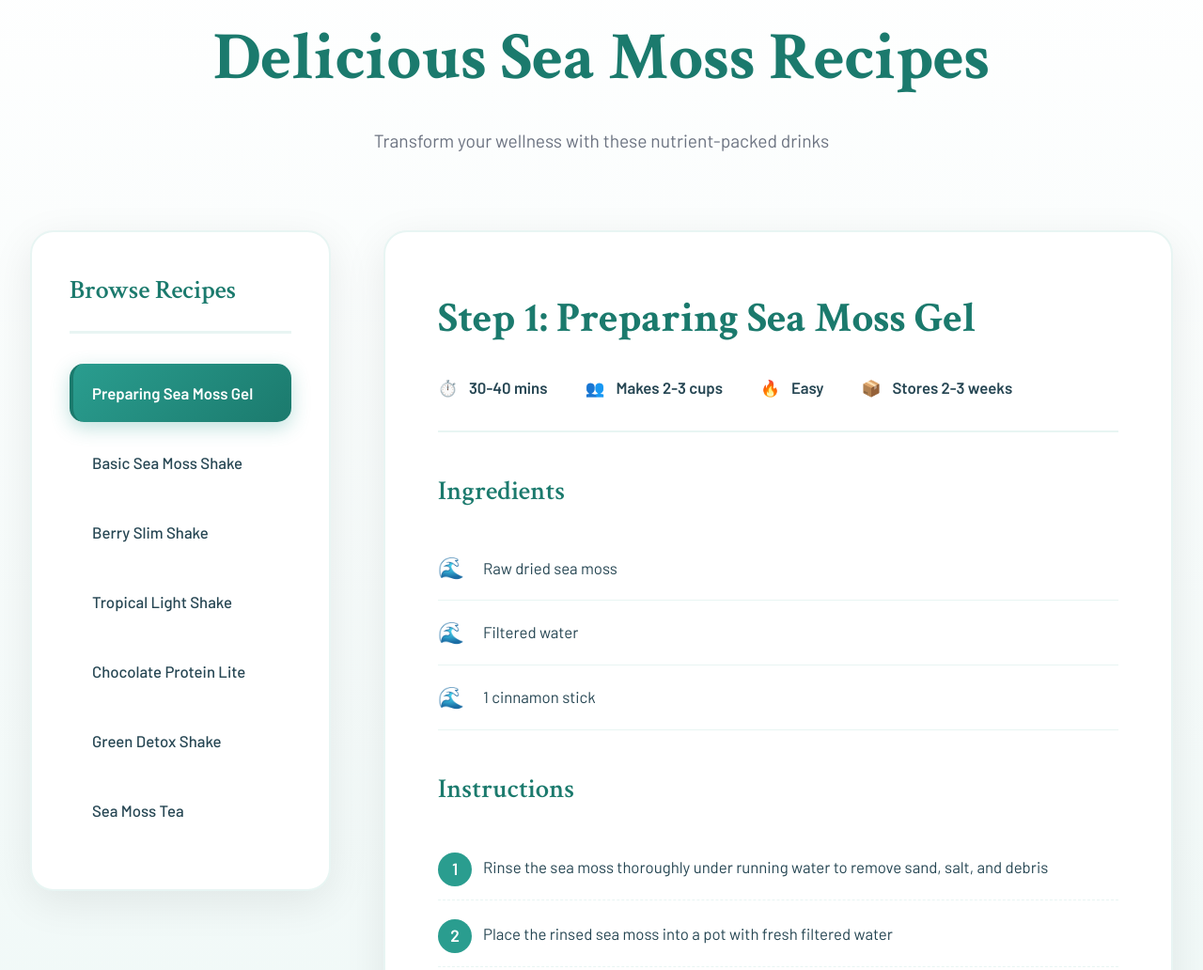
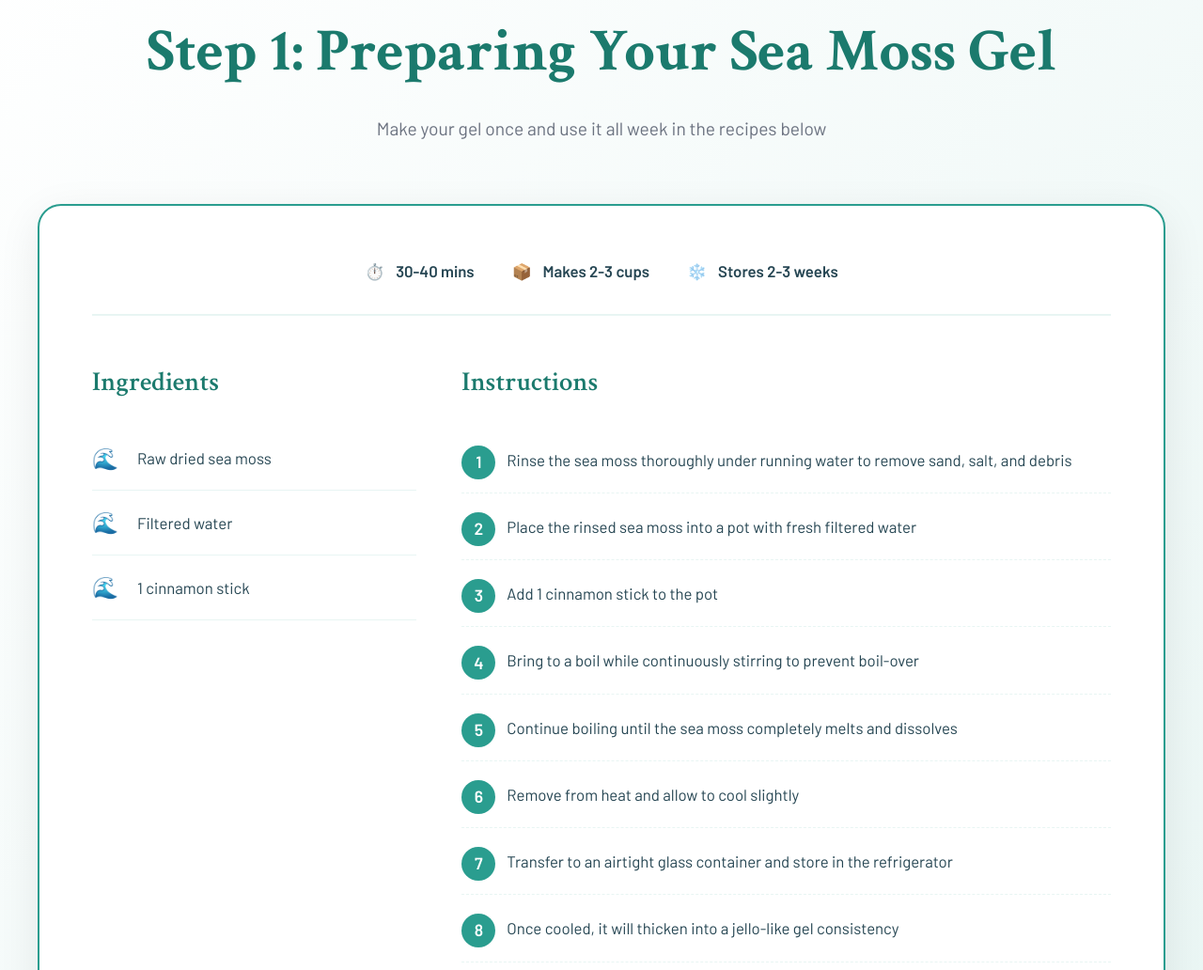
Before and after one commit to Tag358/seamoss-website, a plain HTML site: page index.html in a window 1280 px wide. Shown: the part 1458-2490 px from the top of the page at 94% size. Drawn offline with Linux system fonts and the light colour scheme.

Commit message:
Add gel preparation section to index.html

```diff
--- a/index.html
+++ b/index.html
@@ -216,10 +216,145 @@
             line-height: 1.8;
         }
 
+        /* Gel Preparation Section */
+        .gel-prep-section {
+            padding: 6rem 2rem;
+            background: linear-gradient(135deg, #ffffff 0%, #E8F5F3 100%);
+            position: relative;
+        }
+
+        .gel-prep-container {
+            max-width: 1200px;
+            margin: 0 auto;
+        }
+
+        .gel-prep-header {
+            text-align: center;
+            margin-bottom: 4rem;
+        }
+
+        .gel-prep-header h2 {
+            font-family: 'Crimson Text', serif;
+            font-size: clamp(2.5rem, 6vw, 4rem);
+            color: var(--deep-ocean);
+            margin-bottom: 1rem;
+            font-weight: 700;
+        }
+
+        .gel-prep-header p {
+            font-size: 1.2rem;
+            color: var(--soft-gray);
+        }
+
+        .gel-prep-card {
+            background: white;
+            border-radius: 25px;
+            padding: 3.5rem;
+            box-shadow: 0 12px 45px rgba(0,0,0,0.08);
+            border: 2px solid var(--ocean-teal);
+        }
+
+        .gel-prep-meta {
+            display: flex;
+            gap: 2.5rem;
+            margin-bottom: 3rem;
+            padding-bottom: 2rem;
+            border-bottom: 2px solid var(--seafoam);
+            flex-wrap: wrap;
+            justify-content: center;
+        }
+
+        .gel-two-column {
+            display: grid;
+            grid-template-columns: 1fr 2fr;
+            gap: 3rem;
+            margin-bottom: 2.5rem;
+        }
+
+        @media (max-width: 900px) {
+            .gel-two-column {
+                grid-template-columns: 1fr;
+            }
+        }
+
+        .gel-column h4 {
+            font-family: 'Crimson Text', serif;
+            font-size: 1.8rem;
+            color: var(--deep-ocean);
+            margin-bottom: 1.5rem;
+            font-weight: 600;
+        }
+
+        .gel-ingredients {
+            list-style: none;
+            padding: 0;
+        }
+
+        .gel-ingredients li {
+            padding: 1rem 0;
+            border-bottom: 1px solid var(--seafoam);
+            display: flex;
+            align-items: center;
+            font-size: 1.05rem;
+        }
+
+        .gel-ingredients li::before {
+            content: '🌊';
+            margin-right: 1.25rem;
+            font-size: 1.4rem;
+        }
+
+        .gel-instructions {
+            list-style: none;
+            padding: 0;
+            counter-reset: gel-step;
+        }
+
+        .gel-instructions li {
+            padding: 1.25rem 0;
+            padding-left: 3rem;
+            position: relative;
+            border-bottom: 1px dashed var(--seafoam);
+            font-size: 1.05rem;
+            line-height: 1.8;
+            counter-increment: gel-step;
+        }
+
+        .gel-instructions li::before {
+            content: counter(gel-step);
+            position: absolute;
+            left: 0;
+            top: 1.25rem;
+            background: var(--ocean-teal);
+            color: white;
+            width: 36px;
+            height: 36px;
+            border-radius: 50%;
+            display: flex;
+            align-items: center;
+            justify-content: center;
+            font-weight: 700;
+            font-size: 1.1rem;
+        }
+
+        .gel-storage-tip {
+            background: linear-gradient(135deg, var(--seafoam), #D4F1E8);
+            padding: 1.5rem 2rem;
+            border-radius: 15px;
+            border-left: 5px solid var(--ocean-teal);
+            font-size: 1.05rem;
+            line-height: 1.8;
+        }
+
+        .gel-storage-tip strong {
+            color: var(--deep-ocean);
+            font-size: 1.1rem;
+        }
+
         /* Recipe Section */
         .recipes {
             padding: 6rem 2rem;
-            background: linear-gradient(to bottom, white, var(--seafoam));
+            background: var(--sand-white);
         }
 
         .recipes-header {
@@ -493,11 +628,60 @@
         </div>
     </section>
 
+    <!-- Gel Preparation Section -->
+    <section class="gel-prep-section">
+        <div class="gel-prep-container">
+            <div class="gel-prep-header">
+                <h2>Step 1: Preparing Your Sea Moss Gel</h2>
+                <p>Make your gel once and use it all week in the recipes below</p>
+            </div>
+
+            <div class="gel-prep-content">
+                <div class="gel-prep-card">
+                    <div class="gel-prep-meta">
+                        <div class="meta-item">⏱️ <span>30-40 mins</span></div>
+                        <div class="meta-item">📦 <span>Makes 2-3 cups</span></div>
+                        <div class="meta-item">❄️ <span>Stores 2-3 weeks</span></div>
+                    </div>
+
+                    <div class="gel-two-column">
+                        <div class="gel-column">
+                            <h4>Ingredients</h4>
+                            <ul class="gel-ingredients">
+                                <li>Raw dried sea moss</li>
+                                <li>Filtered water</li>
+                                <li>1 cinnamon stick</li>
+                            </ul>
+                        </div>
+
+                        <div class="gel-column">
+                            <h4>Instructions</h4>
+                            <ol class="gel-instructions">
+                                <li>Rinse the sea moss thoroughly under running water to remove sand, salt, and debris</li>
+                                <li>Place the rinsed sea moss into a pot with fresh filtered water</li>
+                                <li>Add 1 cinnamon stick to the pot</li>
+                                <li>Bring to a boil while continuously stirring to prevent boil-over</li>
+                                <li>Continue boiling until the sea moss completely melts and dissolves</li>
+                                <li>Remove from heat and allow to cool slightly</li>
+                                <li>Transfer to an airtight glass container and store in the refrigerator</li>
+                                <li>Once cooled, it will thicken into a jello-like gel consistency</li>
+                            </ol>
+                        </div>
+                    </div>
+
+                    <div class="gel-storage-tip">
+                        <strong>💡 Storage Tips:</strong> Store in an airtight glass container in the refrigerator for up to 2-3 weeks. Always use a clean spoon when scooping to maintain freshness. This gel is ready to use in all the delicious recipes below!
+                    </div>
+                </div>
+            </div>
+        </div>
+    </section>
+
     <!-- Recipe Section -->
     <section class="recipes" id="recipes">
         <div class="recipes-header">
-            <h2>Delicious Sea Moss Recipes</h2>
-            <p>Transform your wellness with these nutrient-packed drinks</p>
+            <h2>Step 2: Delicious Sea Moss Recipes</h2>
+            <p>Use your prepared gel in these nutrient-packed drinks</p>
         </div>
 
         <div class="recipes-container">
@@ -505,8 +689,7 @@
             <aside class="recipe-sidebar">
                 <h3 class="sidebar-title">Browse Recipes</h3>
                 <ul class="recipe-list">
-                    <li><a href="#" class="recipe-link active" data-recipe="gel-prep">Preparing Sea Moss Gel</a></li>
-                    <li><a href="#" class="recipe-link" data-recipe="basic-shake">Basic Sea Moss Shake</a></li>
+                    <li><a href="#" class="recipe-link active" data-recipe="basic-shake">Basic Sea Moss Shake</a></li>
                     <li><a href="#" class="recipe-link" data-recipe="berry-slim">Berry Slim Shake</a></li>
                     <li><a href="#" class="recipe-link" data-recipe="tropical">Tropical Light Shake</a></li>
                     <li><a href="#" class="recipe-link" data-recipe="chocolate">Chocolate Protein Lite</a></li>
@@ -517,46 +700,8 @@
 
             <!-- Recipe Display -->
             <div class="recipe-display">
-                <!-- Recipe 0: Preparing Sea Moss Gel -->
-                <div class="recipe-card active" id="gel-prep">
-                    <h3>Step 1: Preparing Sea Moss Gel</h3>
-                    <div class="recipe-meta">
-                        <div class="meta-item">⏱️ <span>30-40 mins</span></div>
-                        <div class="meta-item">👥 <span>Makes 2-3 cups</span></div>
-                        <div class="meta-item">🔥 <span>Easy</span></div>
-                        <div class="meta-item">📦 <span>Stores 2-3 weeks</span></div>
-                    </div>
-
-                    <div class="recipe-section">
-                        <h4>Ingredients</h4>
-                        <ul class="ingredients-list">
-                            <li>Raw dried sea moss</li>
-                            <li>Filtered water</li>
-                            <li>1 cinnamon stick</li>
-                        </ul>
-                    </div>
-
-                    <div class="recipe-section">
-                        <h4>Instructions</h4>
-                        <ol class="instructions-list">
-                            <li>Rinse the sea moss thoroughly under running water to remove sand, salt, and debris</li>
-                            <li>Place the rinsed sea moss into a pot with fresh filtered water</li>
-                            <li>Add 1 cinnamon stick to the pot</li>
-                            <li>Bring to a boil while continuously stirring to prevent boil-over</li>
-                            <li>Continue boiling until the sea moss completely melts and dissolves</li>
-                            <li>Remove from heat and allow to cool slightly</li>
-                            <li>Transfer to an airtight glass container and store in the refrigerator</li>
-                            <li>Once cooled, it will thicken into a jello-like gel consistency</li>
-                        </ol>
-                    </div>
-
-                    <div class="benefits-note">
-                        <strong>Storage Tips:</strong> Store in an airtight glass container. Refrigerate for up to 2-3 weeks. Always use a clean spoon when scooping to maintain freshness. This gel is the base for all the recipes below!
-                    </div>
-                </div>
-
                 <!-- Recipe 1: Basic Sea Moss Shake -->
-                <div class="recipe-card" id="basic-shake">
+                <div class="recipe-card active" id="basic-shake">
                     <h3>Basic Sea Moss Shake</h3>
                     <div class="recipe-meta">
                         <div class="meta-item">⏱️ <span>5 mins</span></div>
```
